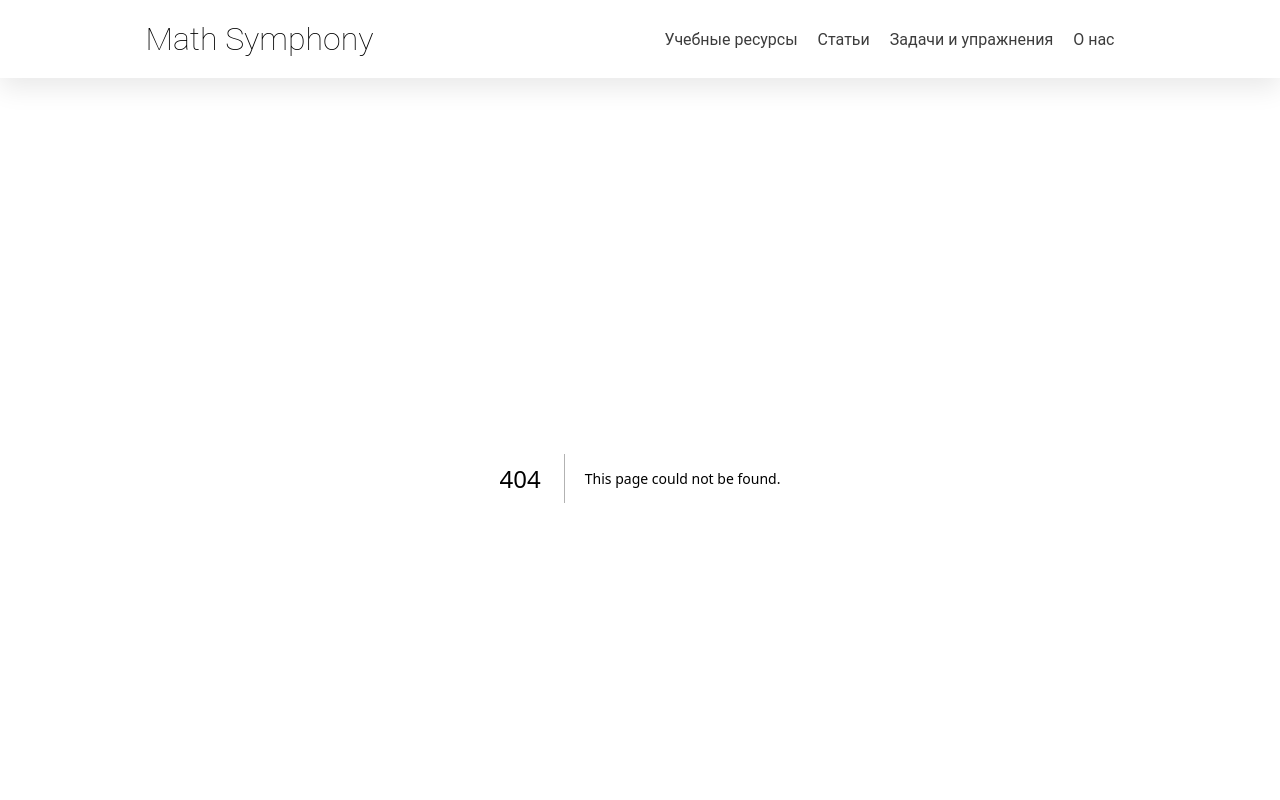
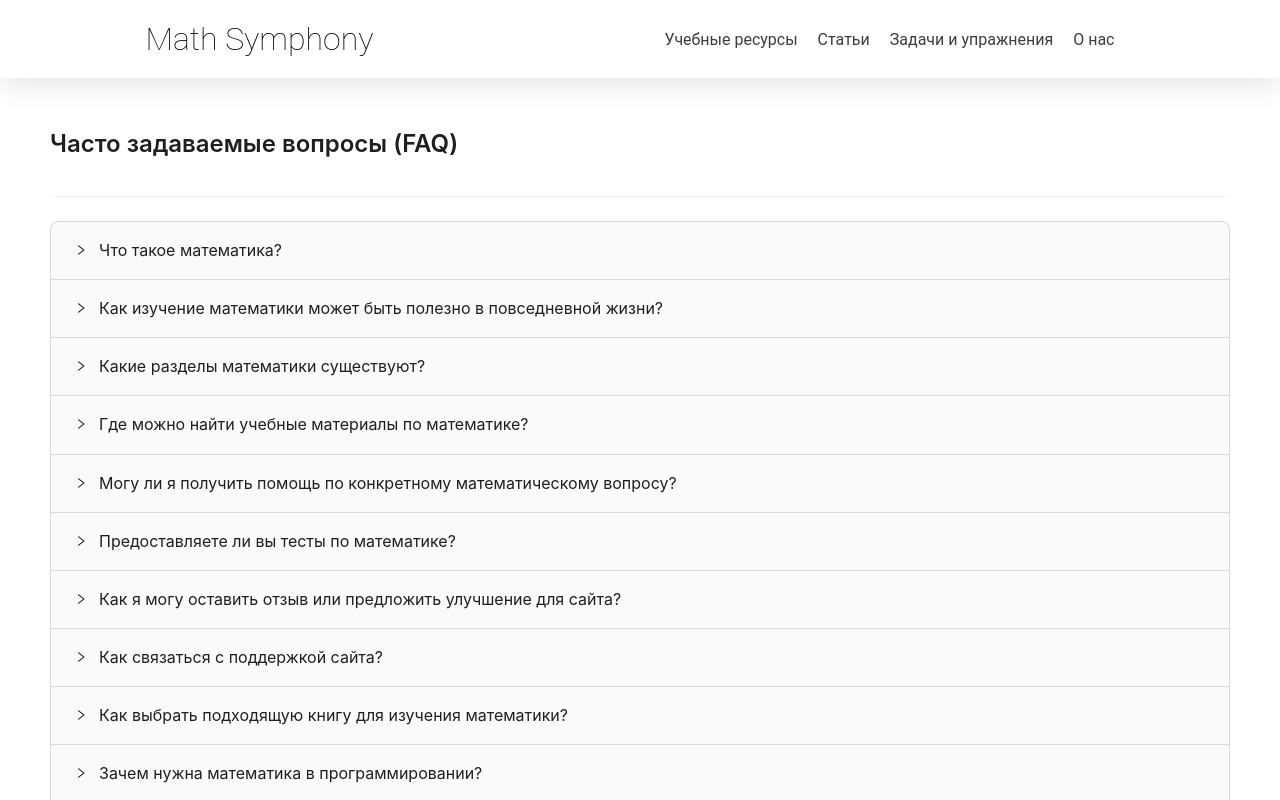
Before and after one commit to AndrewGalkin123/math-helper-0.2, a Next.js app: page /faq in a window 1280 px wide. Before the commit this address had no page. Shown: the top 800 px of the page. Built offline with nearby package versions, Linux system fonts and the light colour scheme.

Commit message:
added faq page and added links in footer

```diff
--- /dev/null
+++ b/components/FAQPage/FAQ.tsx
@@ -0,0 +1,21 @@
+"use client";
+import { Collapse, Divider, Typography, CollapseProps } from "antd";
+
+interface FAQProps {
+  items: CollapseProps["items"];
+  title: string;
+}
+
+const FAQ: React.FC<FAQProps> = ({ items, title }) => {
+  return (
+    <>
+      <Typography.Title className="title" level={3}>
+        {title}
+      </Typography.Title>
+      <Divider></Divider>
+      <Collapse size="large" items={items} />
+    </>
+  );
+};
+
+export { FAQ };
--- a/components/common/Footer/Footer.tsx
+++ b/components/common/Footer/Footer.tsx
@@ -38,13 +38,16 @@ const Footer: React.FC = () => {
             <h4>Полезная информация</h4>
             <ul>
               <li>
-                <Link href="">FAQ</Link>
+                <Link href="/faq">FAQ</Link>
               </li>
               <li>
                 <Link href="">Полезные ссылки</Link>
               </li>
               <li>
-                <Link target="_blank" href="">
+                <Link
+                  target="_blank"
+                  href="https://docs.google.com/forms/d/e/1FAIpQLScJ1tDNHO2PGDOSlk5O439rSO5Ie7hTZbykz7iKxK3G0o41nA/viewform?usp=sf_link"
+                >
                   Написать нам
                 </Link>
               </li>
@@ -53,7 +56,7 @@ const Footer: React.FC = () => {
           <div className="footer-col">
             <h4>Наши ссылки</h4>
             <div className="social-links">
-              <a href="#">
+              <a target="_blank" href="https://t.me/tgCodeCraft">
                 <i className="fab fa-telegram"></i>
               </a>
               <a href="#">
@@ -62,7 +65,10 @@ const Footer: React.FC = () => {
               <a href="#">
                 <i className="fab fa-instagram"></i>
               </a>
-              <a href="#">
+              <a
+                target="_blank"
+                href="https://github.com/AndrewGalkin123?tab=overview&from=2024-07-01&to=2024-07-22"
+              >
                 <i className="fab fa-github"></i>
               </a>
             </div>
--- /dev/null
+++ b/src/app/faq/FAQ-Items.tsx
@@ -0,0 +1,147 @@
+import { CollapseProps } from "antd";
+
+const items: CollapseProps["items"] = [
+  {
+    key: "1",
+    label: "Что такое математика?",
+    children: (
+      <p>
+        Математика – это наука, изучающая количественные отношения, формы и
+        структуры, а также их свойства и закономерности. Она включает в себя
+        такие разделы, как арифметика, алгебра, геометрия, анализ и многие
+        другие.
+      </p>
+    ),
+  },
+  {
+    key: "2",
+    label: "Как изучение математики может быть полезно в повседневной жизни?",
+    children: (
+      <p>
+        Математика развивает логическое мышление, умение анализировать и решать
+        проблемы, а также навыки работы с числами и данными. Эти навыки полезны
+        во многих областях, включая науку, технику, экономику и даже принятие
+        повседневных решений.
+      </p>
+    ),
+  },
+  {
+    key: "3",
+    label: "Какие разделы математики существуют?",
+    children: (
+      <div>
+        <p>Основные разделы математики включают:</p>
+        <ul>
+          <li>Арифметика</li>
+          <li>Алгебра</li>
+          <li>Геометрия</li>
+          <li>Тригонометрия</li>
+          <li>Математический анализ</li>
+          <li>Статистика и теория вероятностей</li>
+        </ul>
+      </div>
+    ),
+  },
+  {
+    key: "4",
+    label: "Где можно найти учебные материалы по математике?",
+    children: (
+      <p>
+        На нашем сайте вы найдете разнообразные учебные материалы, включая
+        статьи, задачи и тесты по различным разделам математики.
+      </p>
+    ),
+  },
+  {
+    key: "5",
+    label: "Могу ли я получить помощь по конкретному математическому вопросу?",
+    children: (
+      <p>
+        Да, вы можете воспользоваться функцией обратной связи, чтобы получить
+        помощь от наших экспертов.
+      </p>
+    ),
+  },
+  {
+    key: "6",
+    label: "Предоставляете ли вы тесты по математике?",
+    children: (
+      <p>
+        Да, на нашем сайте вы найдете множество тестов по различным темам и
+        уровням сложности.
+      </p>
+    ),
+  },
+  {
+    key: "7",
+    label: "Как я могу оставить отзыв или предложить улучшение для сайта?",
+    children: (
+      <p>
+        Мы всегда рады вашим отзывам и предложениям. Вы можете оставить свой
+        отзыв через форму обратной связи на нашем сайте или написать нам на
+        электронную почту.
+      </p>
+    ),
+  },
+  {
+    key: "8",
+    label: "Как связаться с поддержкой сайта?",
+    children: (
+      <p>
+        Если у вас возникли вопросы или проблемы при использовании сайта,
+        пожалуйста, свяжитесь с нашей службой поддержки через форму обратной
+        связи или по электронной почте. Мы постараемся ответить вам как можно
+        быстрее.
+      </p>
+    ),
+  },
+  {
+    key: "9",
+    label: "Как выбрать подходящую книгу для изучения математики?",
+    children: (
+      <p>
+        Выбор книги зависит от вашего уровня подготовки и целей. Для начального
+        уровня подойдут учебники с простым языком и большим количеством
+        примеров. Для более продвинутого уровня можно выбрать книги с
+        углубленным теоретическим материалом и сложными задачами. Рекомендуем
+        ознакомиться с отзывами и рейтингами книг на нашем сайте.
+      </p>
+    ),
+  },
+  {
+    key: "10",
+    label: "Зачем нужна математика в программировании?",
+    children: (
+      <p>
+        Математика играет ключевую роль в программировании, особенно в таких
+        областях, как алгоритмы, криптография, обработка данных, машинное
+        обучение и компьютерная графика. Знание математических основ помогает
+        лучше понимать и решать сложные задачи в этих областях.
+      </p>
+    ),
+  },
+  {
+    key: "11",
+    label: "Есть ли у вас материалы по истории математики?",
+    children: (
+      <p>
+        Да, у нас есть раздел, посвященный истории математики, где вы можете
+        узнать о выдающихся математиках, их открытиях и развитии математической
+        науки с древних времен до наших дней.
+      </p>
+    ),
+  },
+  {
+    key: "12",
+    label: "Как часто обновляются тесты и задачи на сайте?",
+    children: (
+      <p>
+        Мы регулярно обновляем наши тесты и задачи, добавляя новые материалы и
+        актуализируя существующие. Это позволяет поддерживать высокий уровень
+        актуальности и разнообразия наших учебных ресурсов.
+      </p>
+    ),
+  },
+];
+
+export default items;
--- /dev/null
+++ b/src/app/faq/page.tsx
@@ -0,0 +1,10 @@
+import { FAQ } from "../../../components/FAQPage/FAQ";
+import items from "./FAQ-Items";
+
+export default function FrequentlyAskedQuestions() {
+  return (
+    <main>
+      <FAQ title="Часто задаваемые вопросы (FAQ)" items={items} />
+    </main>
+  );
+}
```
